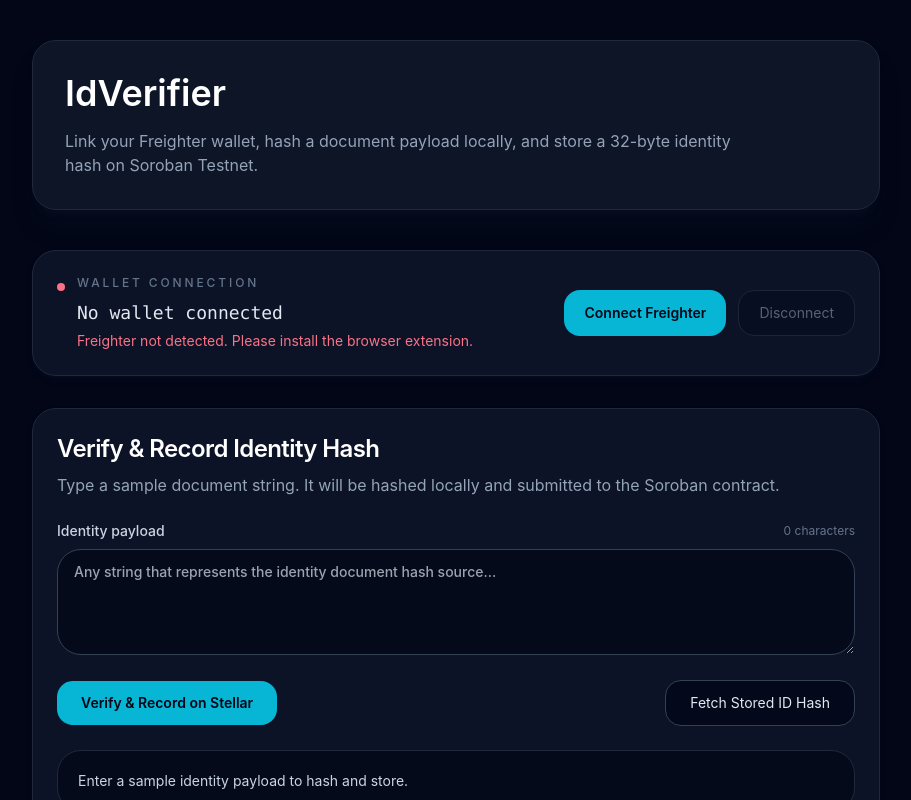
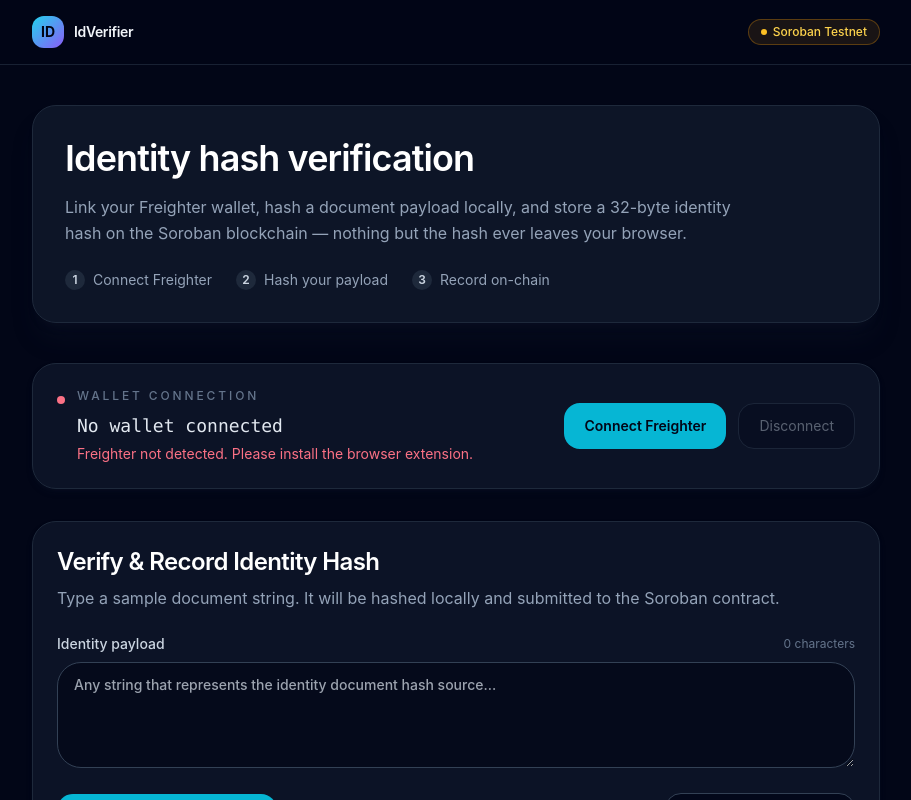
Before and after one commit to emteebug12-jpg/Soroban-IdVerify-It, a Next.js app: page / in a window 1280 px wide. Shown: the top 800 px of the page, without its empty margins (184-1095 px from the left). Built offline with nearby package versions, Linux system fonts and the light colour scheme; no server answers; what @stellar/stellar-sdk would draw is missing.

Commit message:
feat(page): integrate Header/Footer and add hero onboarding steps
Wraps the page in the new Header/Footer, rewrites the hero copy, and
adds a numbered Connect → Hash → Record step list so first-time
visitors understand the flow at a glance.

```diff
--- a/app/page.tsx
+++ b/app/page.tsx
@@ -1,6 +1,8 @@
 "use client";
 
 import { useState } from "react";
+import Header from "./components/Header";
+import Footer from "./components/Footer";
 import WalletButton from "./components/WalletButton";
 import VerificationForm from "./components/VerificationForm";
 
@@ -8,18 +10,39 @@ export default function Page() {
   const [publicKey, setPublicKey] = useState("");
 
   return (
-    <main className="min-h-screen bg-slate-950 text-slate-100">
+    <div className="flex min-h-screen flex-col bg-slate-950 text-slate-100">
+      <Header />
+
+      <main className="flex-1">
         <div className="mx-auto max-w-4xl px-6 py-10">
           <div className="mb-10 rounded-3xl border border-slate-800 bg-slate-900/90 p-8 shadow-xl shadow-slate-900/30">
-          <h1 className="text-4xl font-semibold text-white">IdVerifier</h1>
-          <p className="mt-4 max-w-2xl text-slate-400">
-            Link your Freighter wallet, hash a document payload locally, and store a 32-byte identity hash on Soroban Testnet.
+            <h1 className="text-4xl font-semibold tracking-tight text-white">Identity hash verification</h1>
+            <p className="mt-4 max-w-2xl leading-relaxed text-slate-400">
+              Link your Freighter wallet, hash a document payload locally, and store a 32-byte identity hash on the Soroban blockchain &mdash; nothing but the hash ever leaves your browser.
             </p>
+
+            <ol className="mt-6 flex flex-col gap-3 text-sm text-slate-400 sm:flex-row sm:gap-6">
+              <li className="flex items-center gap-2">
+                <span className="flex h-5 w-5 shrink-0 items-center justify-center rounded-full bg-slate-800 text-xs font-semibold text-slate-300">1</span>
+                Connect Freighter
+              </li>
+              <li className="flex items-center gap-2">
+                <span className="flex h-5 w-5 shrink-0 items-center justify-center rounded-full bg-slate-800 text-xs font-semibold text-slate-300">2</span>
+                Hash your payload
+              </li>
+              <li className="flex items-center gap-2">
+                <span className="flex h-5 w-5 shrink-0 items-center justify-center rounded-full bg-slate-800 text-xs font-semibold text-slate-300">3</span>
+                Record on-chain
+              </li>
+            </ol>
           </div>
 
           <WalletButton publicKey={publicKey} setPublicKey={setPublicKey} />
           <VerificationForm publicKey={publicKey} />
         </div>
       </main>
+
+      <Footer />
+    </div>
   );
 }
```
Lines whose indentation alone changed are shown as unchanged.
